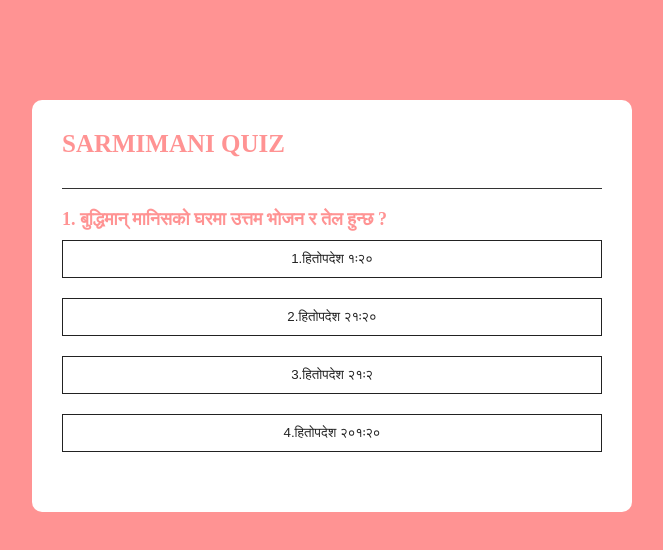
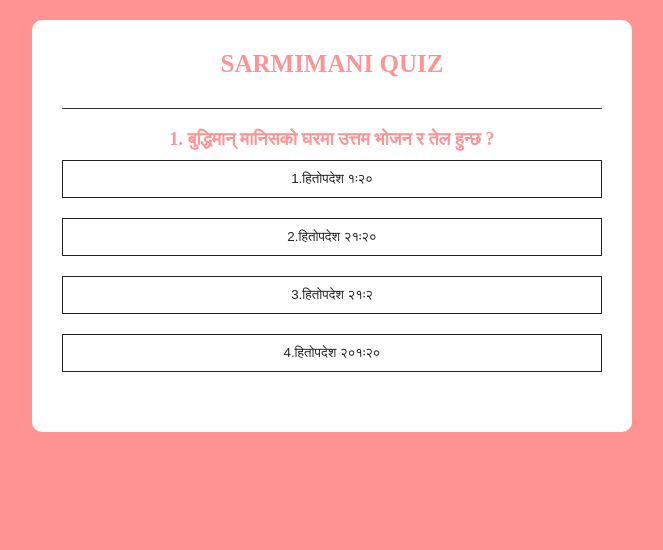
Before and after one commit to personaltamang011-blip/Quiz-app, a plain HTML site: page index.html in a window 1280 px wide. Shown: the whole page, without its empty margins (308-971 px from the left). Drawn offline with Linux system fonts and the light colour scheme.

Commit message:
Update style.css

```diff
--- a/style.css
+++ b/style.css
@@ -6,14 +6,18 @@
 }
 body{
     background: #ff9393;
+    display: flex;
+    align-items: center;
+    text-align: center;
 }
 .app{
     background: #fff;
     width: 90%;
     max-width: 600px;
-    margin: 100px auto 0;
     border-radius: 10px;
+    margin: 20px auto;
     padding: 30px;
+
 }
 .app h1{
     font-size: 25px;
```
